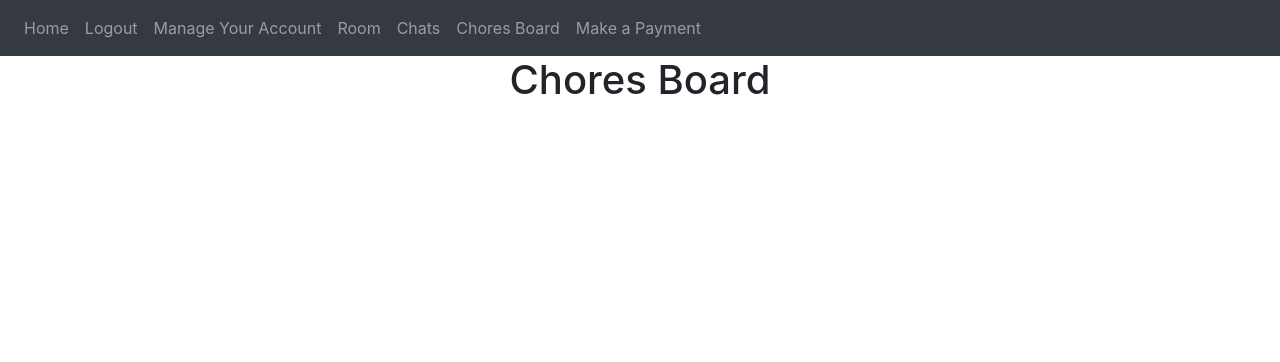
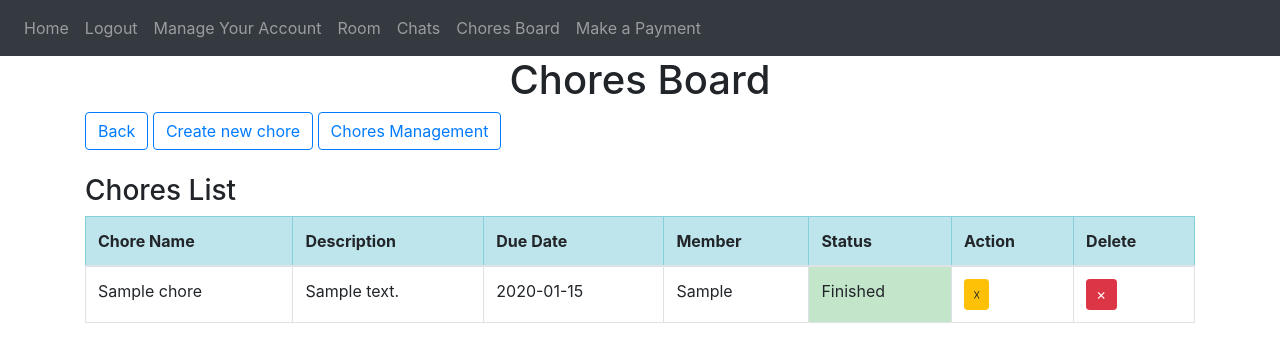
Before and after one commit to Nathanlenk/GroupGeniusPrime, a Flask app: page /chores-board in a window 1280 px wide. Shown: the top 362 px of the page. Run offline with Flask 2, Linux system fonts and the light colour scheme; a user stored in the database is signed in; tables that the repository leaves empty hold one stand-in row (values such as "Sample post"); some libraries are stand-ins or nearby versions.

Commit message:
Updated Chores Functionalities
- Added chores dashboard
- Added chore creation
- Added chore update (admin)
- Added chore check/uncheck (user)
- Added chore deletion (admin)
- Added back buttons for better navigation

```diff
--- a/website/__init__.py
+++ b/website/__init__.py
@@ -16,10 +16,12 @@ def create_app():
     from .views import views
     from .auth import auth
     from .room import room
+    from .chores import chores
 
     app.register_blueprint(views, url_prefix='/')
     app.register_blueprint(auth, url_prefix='/')
     app.register_blueprint(room, url_prefix='/')
+    app.register_blueprint(chores, url_prefix='/')
 
     from .models import User, Note, Room, Chore
     create_database(app)
--- a/website/auth.py
+++ b/website/auth.py
@@ -116,12 +116,6 @@ def chats():
     return render_template("chats.html", user=current_user)
 
 
-@auth.route('/chores-board')
-@login_required
-def chores_board():
-    return render_template("chore_board.html", user=current_user)
-
-
 @auth.route('/make-payment')
 @login_required
 def make_payment():
--- /dev/null
+++ b/website/chores.py
@@ -0,0 +1,119 @@
+from flask import Blueprint, render_template, request, flash, redirect, url_for, jsonify
+from .models import User, Room, Chore
+from werkzeug.security import generate_password_hash, check_password_hash
+from . import db
+from flask_login import login_user, login_required, logout_user, current_user
+from datetime import date
+import json
+
+chores = Blueprint('chores', __name__)
+
+@chores.route('/chores-board', methods=['GET', 'POST'])
+@login_required
+def chores_dashboard():
+    current_room_id = current_user.room_id
+    current_room = Room.query.filter_by(id=current_room_id).first()
+    return render_template("chores_board.html",user=current_user, room=current_room)
+
+
+@chores.route('/chore-creation', methods=['GET', 'POST'])
+@login_required
+def chore_creation():
+    current_room_id = current_user.room_id
+    current_room = Room.query.filter_by(id=current_room_id).first()
+    if request.method == 'POST':
+        choreName = request.form.get('choreName')
+        description = request.form.get('description')
+        day = int(request.form.get('day'))
+        month = int(request.form.get('month'))
+        year = int(request.form.get('year'))
+        dueDate = date(year, month, day)
+        roommate = request.form.get('roommate')
+
+        assignee = User.query.filter_by(firstName=roommate).first()
+
+        if len(choreName) < 2:
+            flash(' Chore name is too short.', category='error')
+        elif len(choreName) > 20:
+            flash(' Chore name is too long.', category='error')
+        else:
+            new_chore = Chore(choreName=choreName,assignee= assignee.firstName, description=description,due_date = dueDate, user_id = int(assignee.id), room_id = int(current_room_id))
+            db.session.add(new_chore)
+            flash('Chore created!', category='success')
+            db.session.commit()
+            return render_template("chores_board.html", user=current_user,room=current_room)
+
+    return render_template("chore_creation.html",user=current_user, room=current_room)
+
+@chores.route('/chores-management', methods=['GET', 'POST'])
+@login_required
+def chores_management():
+    current_room_id = current_user.room_id
+    current_room = Room.query.filter_by(id=current_room_id).first()
+    if request.method == 'POST':
+        choreName = request.form.get('choreName')
+        temp = choreName.split(" - ")
+        choreName = temp[0]
+        assigneeName = temp[1]
+        choreName_new = request.form.get('choreName_new')
+        description_new = request.form.get('description')
+        day_new = int(request.form.get('day'))
+        month_new = int(request.form.get('month'))
+        year_new = int(request.form.get('year'))
+        dueDate_new = date(year_new, month_new, day_new)
+        roommate_new = request.form.get('roommate')
+
+        #new_assignee = User.query.filter_by(firstName=roommate_new).first()
+        chore = Chore.query.filter_by(choreName=choreName,assignee=assigneeName).first()
+
+        if len(choreName_new) < 2:
+            flash(' Chore name is too short.', category='error')
+        elif len(choreName_new) > 20:
+            flash(' Chore name is too long.', category='error')
+        else:
+            if choreName_new:
+                chore.choreName = choreName_new
+            if description_new:
+                chore.description = description_new
+            if dueDate_new:
+                chore.due_date = dueDate_new
+            if roommate_new:
+                chore.assignee = roommate_new
+            db.session.commit()
+            flash('Chore updated', category='success')
+
+    return render_template("chores_management.html",user=current_user, room=current_room)
+
+
+@chores.route('/delete-chore', methods=['POST'])
+@login_required
+def delete_chore():
+    chore = json.loads(request.data)
+    choreID = chore['choreID']
+    chore = Chore.query.get(choreID)
+    if chore:
+        db.session.delete(chore)
+        db.session.commit()
+    return jsonify({})
+
+@chores.route('/check-chore', methods=['POST'])
+@login_required
+def check_chore():
+    chore = json.loads(request.data)
+    choreID = chore['choreID']
+    chore = Chore.query.get(choreID)
+    if chore:
+        chore.status = 1
+        db.session.commit()
+    return jsonify({})
+
+@chores.route('/uncheck-chore', methods=['POST'])
+@login_required
+def uncheck_chore():
+    chore = json.loads(request.data)
+    choreID = chore['choreID']
+    chore = Chore.query.get(choreID)
+    if chore:
+        chore.status = 0
+        db.session.commit()
+    return jsonify({})
--- a/website/room.py
+++ b/website/room.py
@@ -22,7 +22,6 @@ def room_dashboard():
             db.session.commit()
             return render_template("room.html", user=current_user, room=current_room)
     return render_template("room.html",user=current_user, room=current_room)
-
 
 @room.route('/room-creation', methods=['GET', 'POST'])
 @login_required
@@ -68,12 +67,12 @@ def room_joining():
 
     if roomSearch:
         if invitation_code == roomSearch.invitation_code:
-            flash(f'Joined! {roomSearch.roomName}', category='success')
+            flash(f'Joined {roomSearch.roomName}', category='success')
             current_user.room_id = roomSearch.id
             db.session.commit()
             return redirect(url_for('room.room_dashboard'))
         else:
-            flash('Please re-check your invitation code')
+            flash('Please re-check your invitation code', category='error')
     else:
         flash('There is no room with that name', category='error')
         return render_template("room_joining.html", user=current_user)
--- a/website/static/index.js
+++ b/website/static/index.js
@@ -1,3 +1,29 @@
 $('#myModal').on('shown.bs.modal', function () {
   $('#myInput').trigger('focus')
 })
+
+function deleteChore(choreID) {
+  fetch("/delete-chore", {
+    method: "POST",
+    body: JSON.stringify({ choreID: choreID }),
+  }).then((_res) => {
+    window.location.href = "/chores-board";
+  });
+}
+
+function checkChore(choreID) {
+  fetch("/check-chore", {
+    method: "POST",
+    body: JSON.stringify({ choreID: choreID }),
+  }).then((_res) => {
+    window.location.href = "/chores-board";
+  });
+}
+function uncheckChore(choreID) {
+  fetch("/uncheck-chore", {
+    method: "POST",
+    body: JSON.stringify({ choreID: choreID }),
+  }).then((_res) => {
+    window.location.href = "/chores-board";
+  });
+}
--- a/website/templates/base.html
+++ b/website/templates/base.html
@@ -35,7 +35,9 @@
                 <a class="nav-item nav-link" id="manageaccount" href="/manage-account">Manage Your Account</a>
                 <a class="nav-item nav-link" id="room" href="/room">Room</a>
                 <a class="nav-item nav-link" id="chats" href="/chats">Chats</a>
+                {% if user.room_id is not none %}
                 <a class="nav-item nav-link" id="choresboard" href="/chores-board">Chores Board</a>
+                {% endif %}
                 <a class="nav-item nav-link" id="makepayment" href="/make-payment">Make a Payment</a>
                 {% else %}
                 <a class="nav-item nav-link" id="sigup" href="/sign-up">Sign Up</a>
--- a/website/templates/chore_board.html
+++ /dev/null
@@ -1,5 +0,0 @@
-{% extends "base.html" %}{% block title %}Chores{% endblock %}
-
-{% block content %}
-<h1 align = "center">Chores Board</h1>
-{% endblock %}
--- /dev/null
+++ b/website/templates/chores_board.html
@@ -0,0 +1,84 @@
+{% extends "base.html" %}{% block title %}Chores{% endblock %}
+
+{% block content %}
+<h1 align = "center">Chores Board</h1>
+
+{%if user.id == room.admin_id%}
+<button type="button" class="btn btn-outline-primary" onclick="window.location.href='{{ url_for( 'room.room_dashboard') }}';">Back</button>
+<button type="button" class="btn btn-outline-primary" onclick="window.location.href='{{ url_for( 'chores.chore_creation') }}';">Create new chore</button>
+<button type="button" class="btn btn-outline-primary" onclick="window.location.href='{{ url_for( 'chores.chores_management') }}';">Chores Management</button>
+{% endif %}
+<br>
+<br>
+
+<h3 align="left">Chores List</h3>
+
+<table class="table table-hover table-bordered">
+  <thead>
+    <tr class="table-info">
+      <th scope="col">Chore Name</th>
+      <th scope="col">Description</th>
+      <th scope="col">Due Date</th>
+      <th scope="col">Member</th>
+      <th scope="col">Status</th>
+      <th scope="col">Action</th>
+      {% if user.id == room.admin_id %}
+      <th scope="col">Delete</th>
+      {% endif %}
+    </tr>
+  </thead>
+
+  {% for chore in room.chores %}
+  <tbody>
+    <tr>
+      <td>{{chore.choreName}}</td>
+      <td>{{chore.description}}</td>
+      <td>{{chore.due_date}}</td>
+      <td>{{chore.assignee}}</td>
+      {% if chore.status == 0 %}
+      <td>Ongoging</td>
+      {% else %}
+      <td class="table-success" >Finished</td>
+      {% endif %}
+
+      {% if user.id == room.admin_id %}
+      <td align = "left">
+    {% if chore.status == 0 %}
+      <button type="button" class="btn btn-primary btn-sm" onClick="checkChore({{ chore.id }})">
+      <span aria-hidden="true">&check;</span>
+    </button>
+    {% else %}
+      <button type="button" class="btn btn-warning btn-sm" onClick="uncheckChore({{ chore.id }})">
+      <span aria-hidden="true">&#9747;</span>
+    </button>
+    </td>
+    {% endif %}
+
+    {% elif user.id == chore.user_id %}
+    {% if chore.status == 0 %}
+    <td align = "left">
+      <button type="button" class="btn btn-primary btn-sm" onClick="checkChore({{ chore.id }})">
+      <span aria-hidden="true">&check;</span>
+    </button>
+    </td>
+    {% else %}
+    <td align = "left">
+      <button type="button" class="btn btn-warning btn-sm" onClick="uncheckChore({{ chore.id }})">
+      <span aria-hidden="true">&#9747;</span>
+    </button>
+    </td>
+    {% endif %}
+    {% endif %}
+	{% if user.id == room.admin_id %}
+    <td align = "left">
+      <button type="button" class="btn btn-danger btn-sm" onClick="deleteChore({{ chore.id }})">
+      <span aria-hidden="true">&cross;</span>
+    </button>
+    </td>
+    </tr>
+    {% endif %}
+  </tbody>
+
+{% endfor %}
+</table>
+{% endblock %}
--- a/website/templates/room_management.html
+++ b/website/templates/room_management.html
@@ -1,6 +1,7 @@
 {% extends "base.html" %}{% block title %}Room Management{% endblock %}
 
 {% block content %}
+<button type="button" class="btn btn-outline-primary" onclick="window.location.href='{{ url_for( 'room.room_dashboard') }}';">Back</button>
 <h1 align = "center">Room Management</h1>
 <h3 align = "center"> Change Information </h3>
 
--- a/website/templates/sign-up.html
+++ b/website/templates/sign-up.html
@@ -1,7 +1,9 @@
 {% extends "base.html" %}{% block title %}Sign Up{% endblock %}
 
 {% block content %}
+
 <form method = "POST">
+
     <h3 align = "center"> Sign Up </h3>
     <div class = "form-group">
         <label for="email">Email Address</label>
@@ -52,4 +54,5 @@
     <br />
     <button type="submit" class="btn btn-primary">Submit</button>
 </form>
+
 {% endblock %}
```
Also changed, not shown: website/models.py (+5 -2 lines), website/templates/chore_creation.html (added, +71 -0 lines), website/templates/chores_management.html (added, +81 -0 lines), website/templates/room.html (+10 -11 lines).
